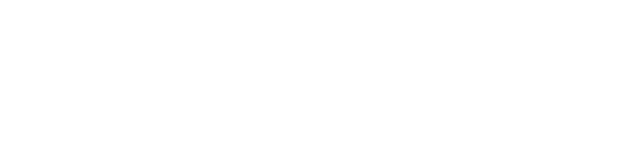
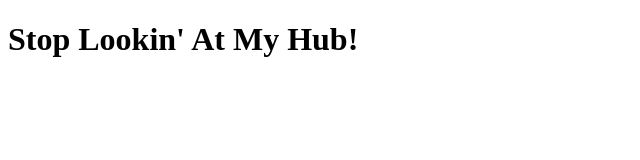
Before and after one commit to McCrackenA/McCrackenA.github.io, a plain HTML site: page index.html in a window 1280 px wide. Shown: the whole page, without its empty margins (0-640 px from the left). Drawn offline with Linux system fonts and the light colour scheme.

Commit message:
Update index.html

```diff
--- a/index.html
+++ b/index.html
@@ -3,5 +3,9 @@
   <head>
     <title>Get Out My Hub</title>
   </head>
+  <body>
+    <h1>Stop Lookin' At My Hub!</h1>
 
+
+  </body>
 </html>
```
